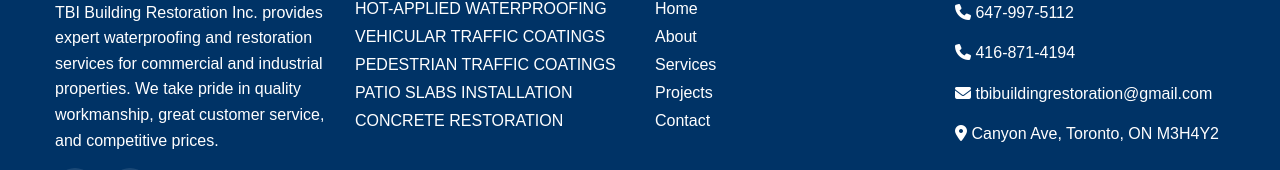
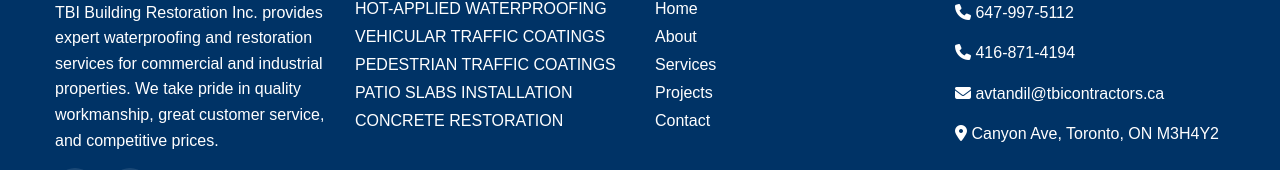
Before and after one commit to Giotsartsidze/TBIBuildingRestoration, a Vue app: page / in a window 1280 px wide. Shown: the part 4980-5150 px from the top of the page. Built offline with nearby package versions, Linux system fonts and the light colour scheme.

Commit message:
changed email

```diff
--- a/src/views/Home.vue
+++ b/src/views/Home.vue
@@ -418,7 +418,7 @@
       contactInfo: [
         { icon: "fas fa-phone", text: "647-997-5112" },
         { icon: "fas fa-phone", text: "416-871-4194" },
-        { icon: "fas fa-envelope", text: "tbibuildingrestoration@gmail.com" },
+        { icon: "fas fa-envelope", text: "avtandil@tbicontractors.ca" },
         { icon: "fas fa-map-marker-alt", text: "Canyon Ave, Toronto, ON M3H4Y2" }
       ]
     };
--- a/src/views/ServiceDetail.vue
+++ b/src/views/ServiceDetail.vue
@@ -370,7 +370,7 @@
       contactInfo: [
         { icon: "fas fa-phone", text: "647-997-5112" },
         { icon: "fas fa-phone", text: "416-871-4194" },
-        { icon: "fas fa-envelope", text: "tbibuildingrestoration@gmail.com" },
+        { icon: "fas fa-envelope", text: "avtandil@tbicontractors.ca" },
         { icon: "fas fa-map-marker-alt", text: "Canyon Ave, Toronto, ON M3H4Y2" }
       ]
     };
```
